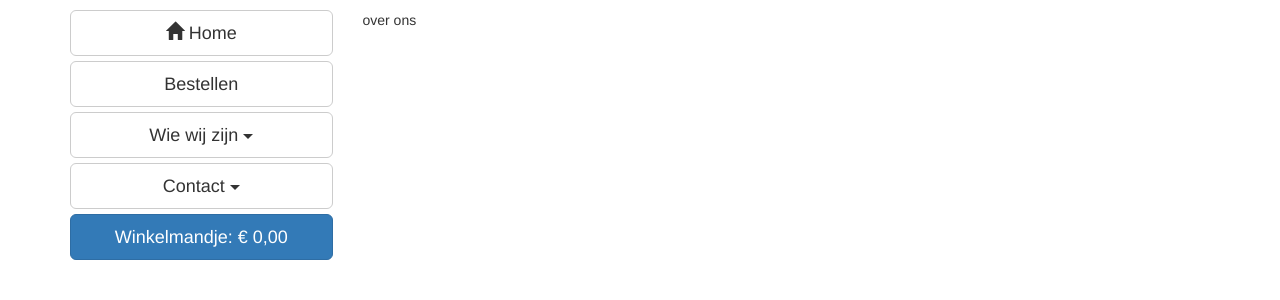
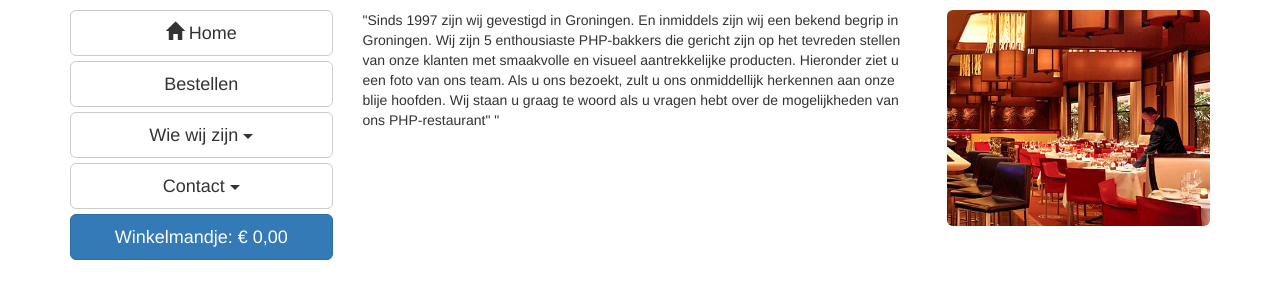
Before and after one commit to rtenklooster/webprogrammeren, a PHP site: page /index.php?page=overons in a window 1280 px wide. Shown: the part 119-419 px from the top of the page. Run offline with PHP 8.4, Linux system fonts and the light colour scheme; data comes from the database, SQL or seed files in the repository.

Commit message:
tekst 'over ons'

```diff
--- a/parts/overons.php
+++ b/parts/overons.php
@@ -1 +1,10 @@
-over ons
+<div class="row">
+    <div class="col-md-8">
+        <div class="">
+			"Sinds 1997 zijn wij gevestigd in Groningen. En inmiddels zijn wij een bekend begrip in Groningen. Wij zijn 5 enthousiaste PHP-bakkers die gericht zijn op het tevreden stellen van onze klanten met smaakvolle en visueel aantrekkelijke producten. Hieronder ziet u een foto van ons team. Als u ons bezoekt, zult u ons onmiddellijk herkennen aan onze blije hoofden. Wij staan u graag te woord als u vragen hebt over de mogelijkheden van ons PHP-restaurant"    "
+        </div>
+    </div>
+    <div class="col-md-4">
+        <img src="img/home.png" class="img-responsive img-rounded pull-right" alt="Responsive image">
+    </div>
+</row>
```
